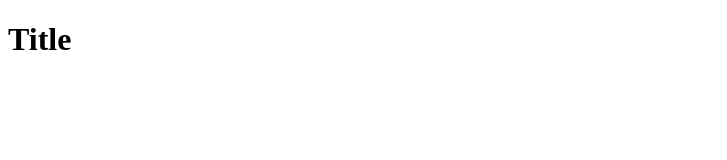
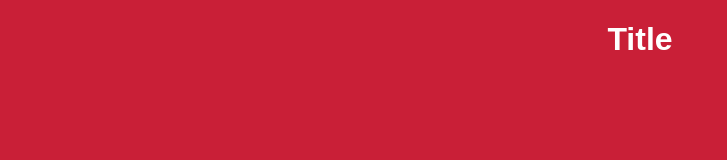
Before and after one commit to nicodesh/OC-Activity-1, a plain HTML site: page index.html in a window 1280 px wide. Shown: the whole page, without its empty margins (0-727 px from the left). Drawn offline with Linux system fonts and the light colour scheme.

Commit message:
Add a style.css. Link it to index.html

```diff
--- a/index.html
+++ b/index.html
@@ -1,10 +1,11 @@
 <!DOCTYPE html>
 <html>
   <head>
+    <link rel="stylesheet" href="style.css">
     <title>Activity n1</title>
     <meta charset="utf-8">
   </head>
   <body>
-    <h1>Title</h1>
+    <h1 class="title">Title</h1>
   </body>
 </html>
--- /dev/null
+++ b/style.css
@@ -0,0 +1,9 @@
+body {
+  background-color:#C91F37;
+}
+
+.title {
+  font-family:Arial, sans-serif;
+  color:white;
+  text-align:center;
+}
```
